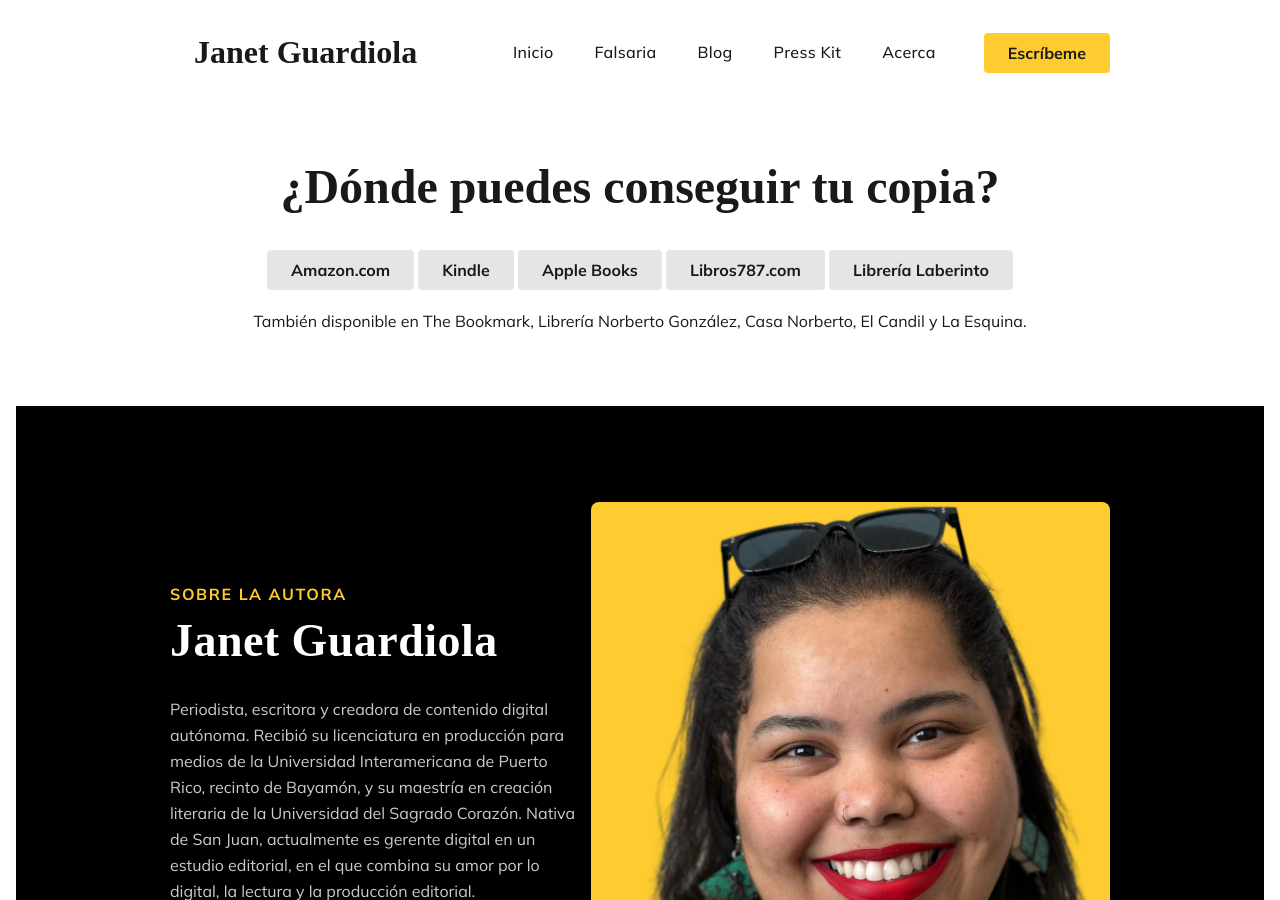
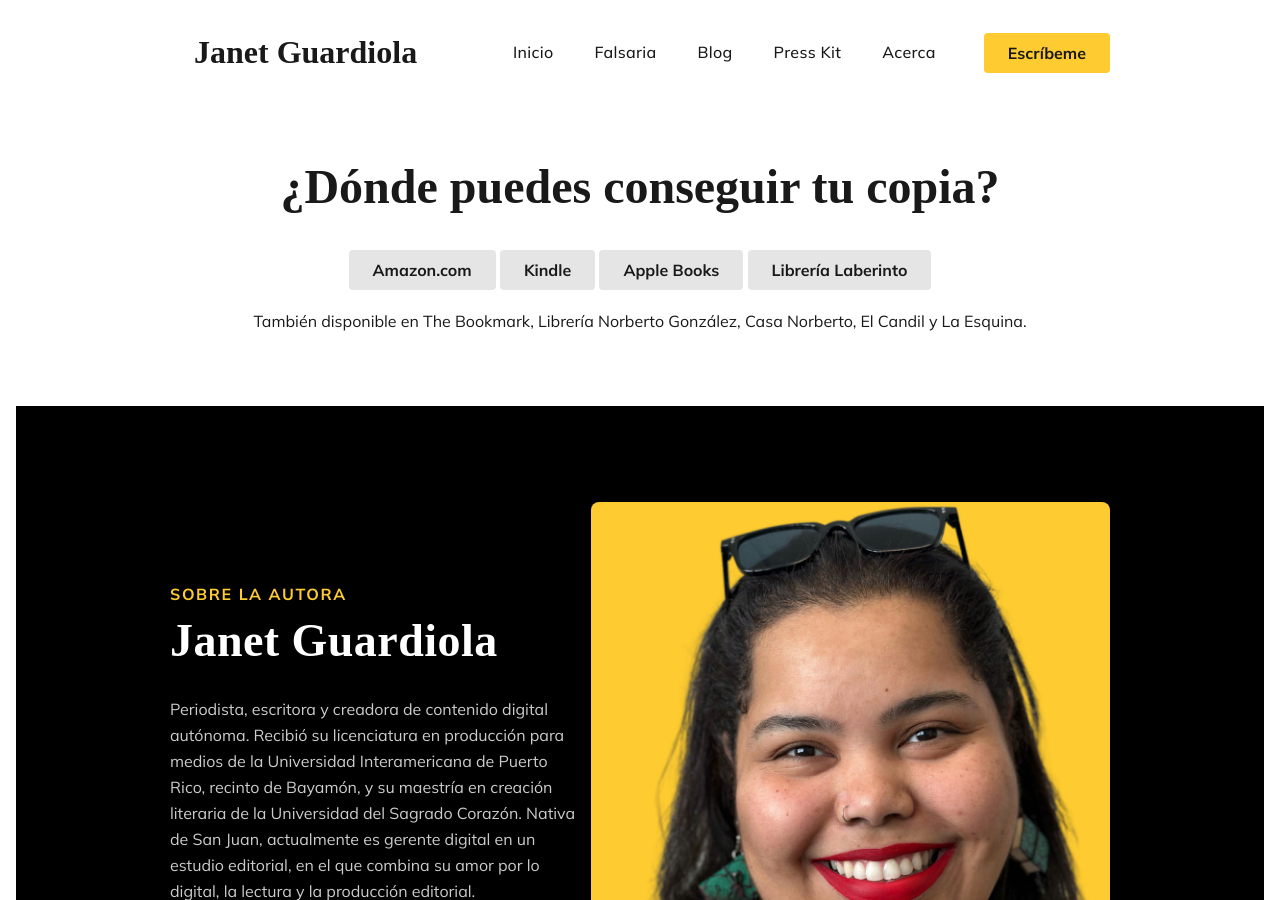
Before and after one commit to rgjanet/autora, a Jekyll site: the page built from index.html, in a window 1280 px wide and 900 px high, scrolled down 886 px. Built offline with Jekyll 4.4.1, drawn with Linux system fonts in a browser that asks for light colours; some web fonts are replaced.

Commit message:
Update index.html

```diff
--- a/index.html
+++ b/index.html
@@ -7,7 +7,7 @@
               <span class="home-text06">
                 <span>
                   <span>
-                    <p><a href="https://www.amazon.com/dp/B09TYM5M4Q" class="button-secondary button button-md">Amazon.com</a> <a href="https://www.amazon.com/dp/B09TWVK9T6" class="button-secondary button button-md">Kindle</a> <a href="https://books.apple.com/us/book/falsaria/id1614466713" class="button-secondary button button-md">Apple Books</a> <a href="https://libros787.com/products/falsaria" class="button-secondary button button-md">Libros787.com</a> <a href="https://librerialaberintopr.com/products/falsaria-janet-guardiola" class="button-secondary button button-md">Librería Laberinto</a></p>
+                    <p><a href="https://www.amazon.com/dp/B09TYM5M4Q" class="button-secondary button button-md">Amazon.com</a> <a href="https://www.amazon.com/dp/B09TWVK9T6" class="button-secondary button button-md">Kindle</a> <a href="https://books.apple.com/us/book/falsaria/id1614466713" class="button-secondary button button-md">Apple Books</a> <a href="https://librerialaberintopr.com/products/falsaria-janet-guardiola" class="button-secondary button button-md">Librería Laberinto</a></p>
 <br><p>También disponible en The Bookmark, Librería Norberto González, Casa Norberto, El Candil y La Esquina.</p><br>
                   </span>
                 </span>
```
